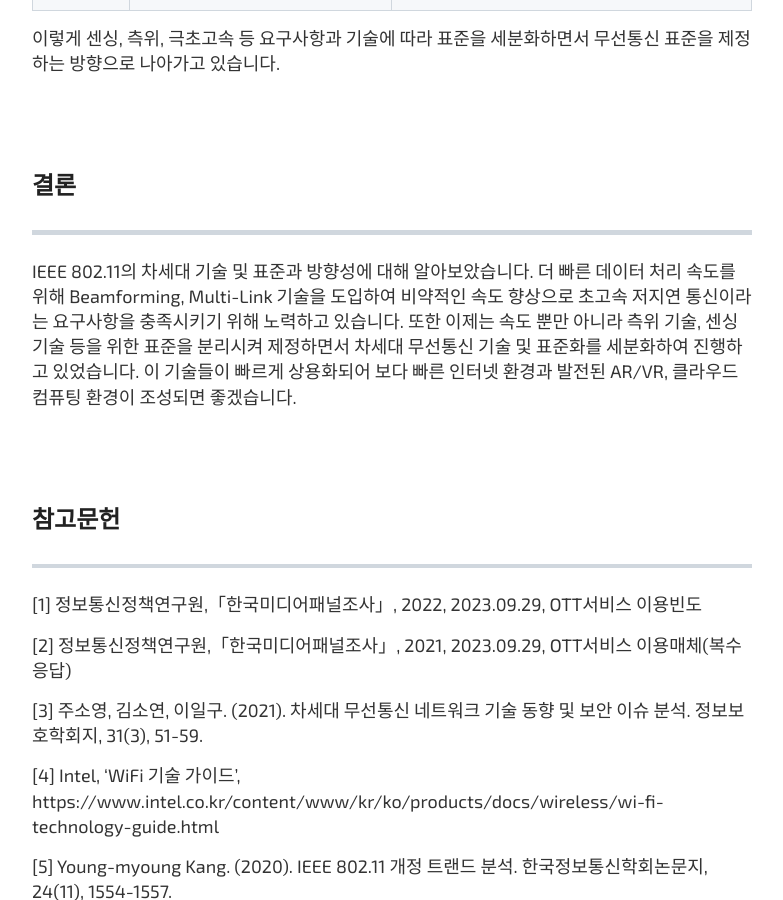
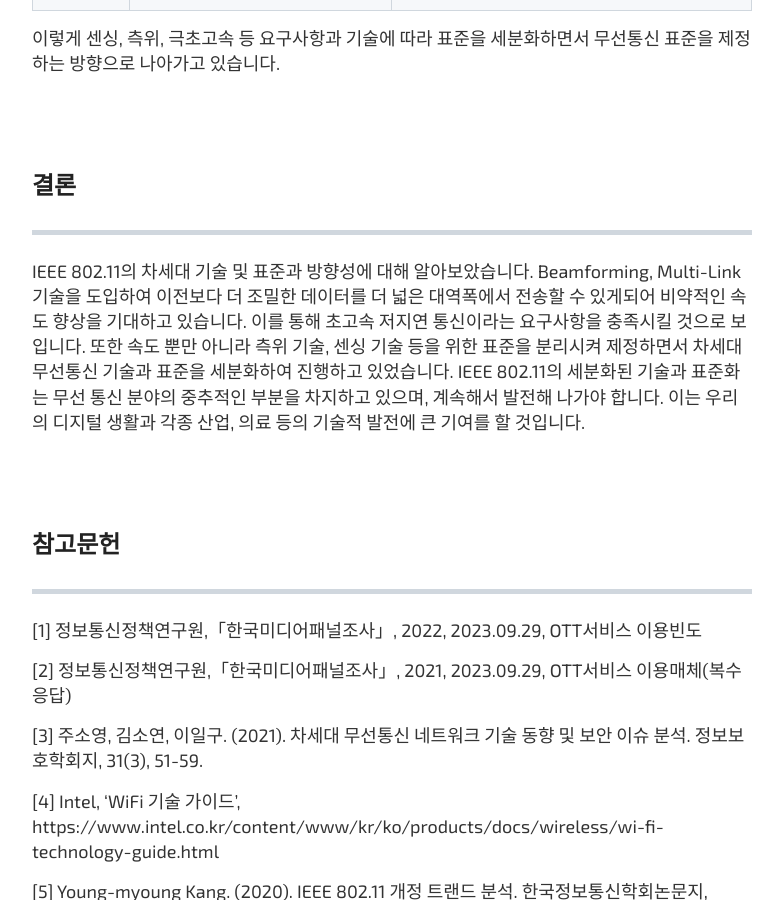
Before and after one commit to SeokjunMoon/seokwns.github.io, a Jekyll site: the page built from _posts/2023-10-05-무선통신_네트워크_기술_동향.md, in a window 1280 px wide and 900 px high, scrolled down 3273 px. Shown: the whole window, without its empty margins (248-1031 px from the left). Built offline with Jekyll 4.4.1, drawn with Linux system fonts in a browser that asks for light colours; some web fonts are replaced.

Commit message:
docs: 포스트 수정

```diff
--- a/_posts/2023-10-05-무선통신_네트워크_기술_동향.md
+++ b/_posts/2023-10-05-무선통신_네트워크_기술_동향.md
@@ -75,7 +75,7 @@ tags: article
 
 ## 결론
 ---
-  IEEE 802.11의 차세대 기술 및 표준과 방향성에 대해 알아보았습니다. 더 빠른 데이터 처리 속도를 위해 Beamforming, Multi-Link 기술을 도입하여 비약적인 속도 향상으로 초고속 저지연 통신이라는 요구사항을 충족시키기 위해 노력하고 있습니다. 또한 이제는 속도 뿐만 아니라 측위 기술, 센싱 기술 등을 위한 표준을 분리시켜 제정하면서 차세대 무선통신 기술 및 표준화를 세분화하여 진행하고 있었습니다. 이 기술들이 빠르게 상용화되어 보다 빠른 인터넷 환경과 발전된 AR/VR, 클라우드 컴퓨팅 환경이 조성되면 좋겠습니다.
+  IEEE 802.11의 차세대 기술 및 표준과 방향성에 대해 알아보았습니다. Beamforming, Multi-Link 기술을 도입하여 이전보다 더 조밀한 데이터를 더 넓은 대역폭에서 전송할 수 있게되어 비약적인 속도 향상을 기대하고 있습니다. 이를 통해 초고속 저지연 통신이라는 요구사항을 충족시킬 것으로 보입니다. 또한 속도 뿐만 아니라 측위 기술, 센싱 기술 등을 위한 표준을 분리시켜 제정하면서 차세대 무선통신 기술과 표준을 세분화하여 진행하고 있었습니다.  IEEE 802.11의 세분화된 기술과 표준화는 무선 통신 분야의 중추적인 부분을 차지하고 있으며, 계속해서 발전해 나가야 합니다. 이는 우리의 디지털 생활과 각종 산업, 의료 등의 기술적 발전에 큰 기여를 할 것입니다.
 
 
 <br/>
```
